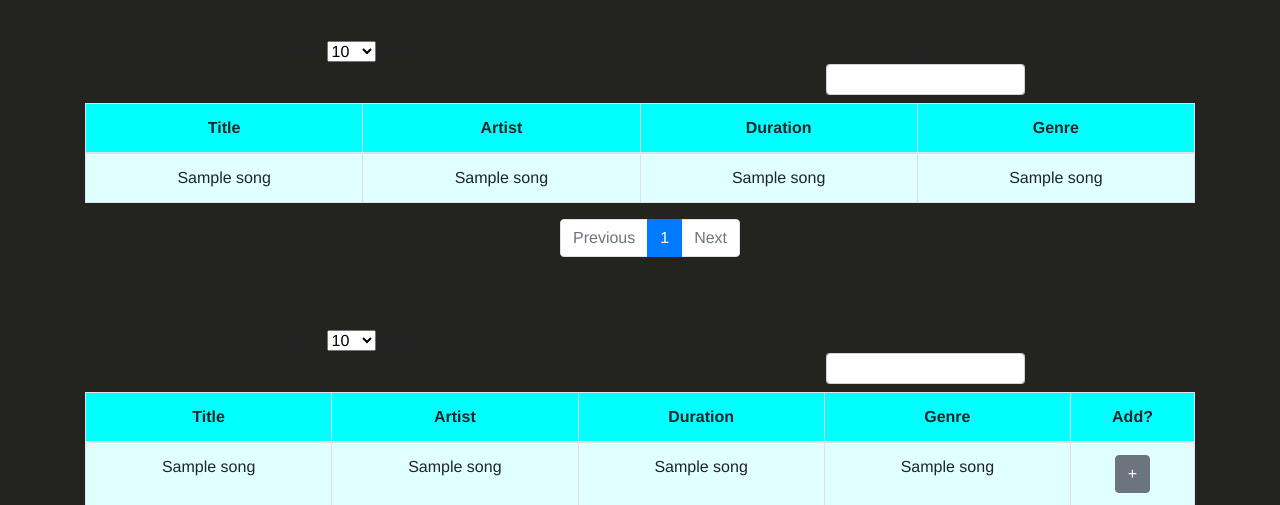
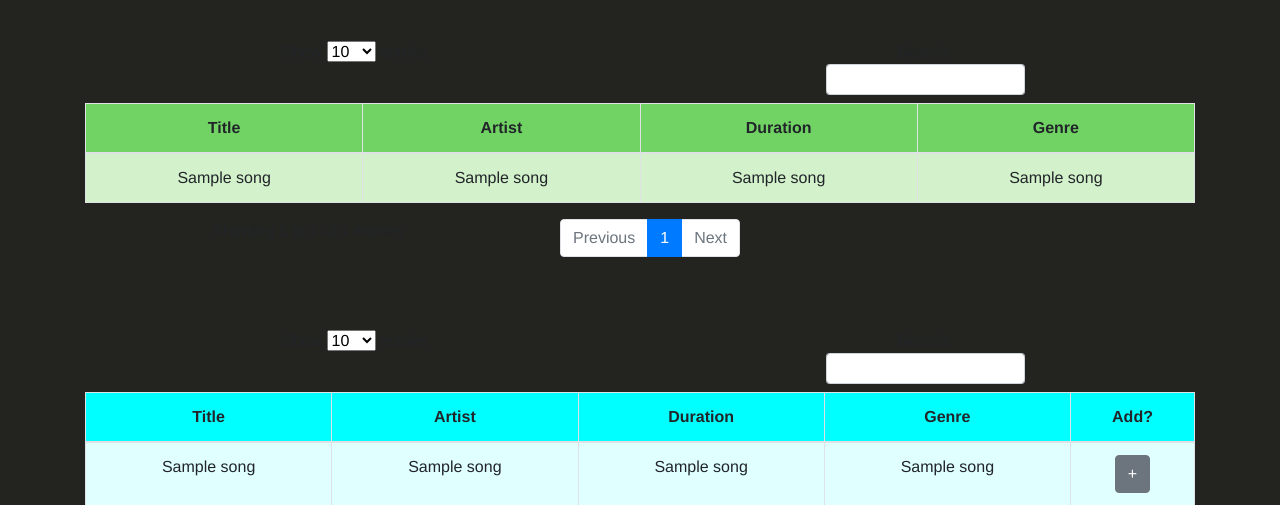
Before and after one commit to Tooo/Playlist-Database, a Flask app: template templates/playlist.html in a window 1280 px wide. Shown: the part 56-561 px from the top of the page. Run offline with Flask 2, Linux system fonts and the light colour scheme; the template is opened without the code that fills it: most values are stand-ins (such as "Sample title", 1, 10 or a date in 2020); some libraries are stand-ins or nearby versions.

Commit message:
Submitted files

```diff
--- a/templates/playlist.html
+++ b/templates/playlist.html
@@ -29,7 +29,7 @@
                 <div class="container mb-3 mt-3">
                     <table class="table table-striped table-bordered pDataTable" width="100%">
                         <thead>
-                            <tr style = "background-color: cyan">
+                            <tr style = "background-color: #71d364">
                                 <th>Title</th>
                                 <th>Artist</th>
                                 <th>Duration</th>
@@ -38,7 +38,7 @@
                         </thead>
                         <tbody>
                             {% for song in playlistSong %}
-                                <tr style="background-color: lightcyan">
+                                <tr style="background-color: #d3f1cb">
                                     <td>{{ song[1] }}</td>
                                     <td>{{ song[3] }}</td>
                                     <td>{{ song[2] }}</td>
```
